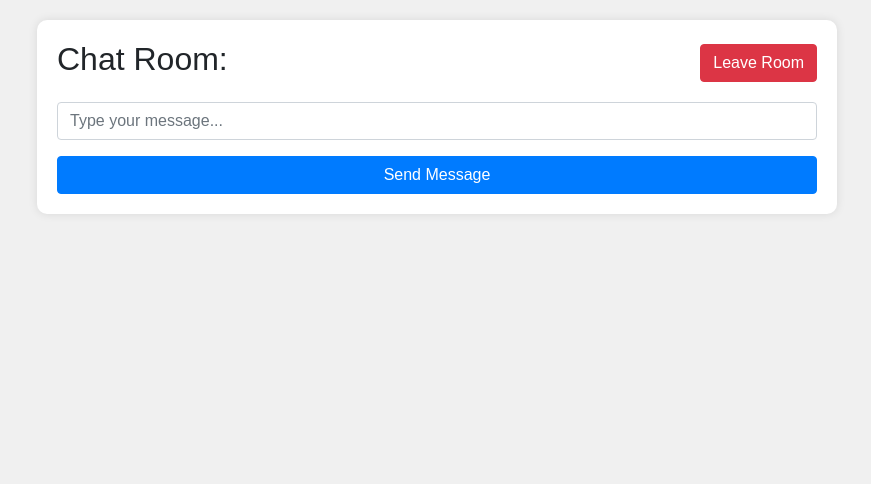
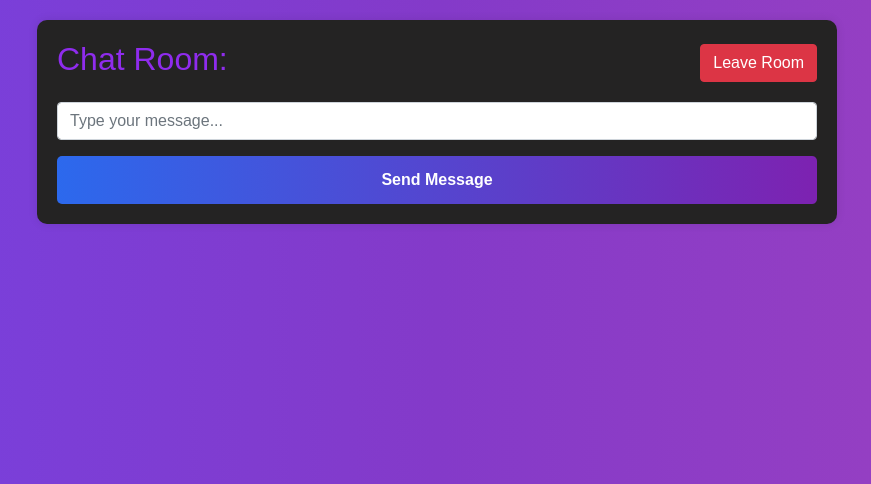
Before and after one commit to aniket-00/Chat-App, a Flask app: template templates/chats.html in a window 1280 px wide. Shown: the top 484 px of the page, without its empty margins (203-1074 px from the left). Run offline with Flask 3, Linux system fonts and the light colour scheme; the template is opened without the code that fills it, so the values that code supplies are empty; parts of the project's set-up code (start-up, migrations or seed data) failed here and were passed over; some libraries are stand-ins or nearby versions.

Commit message:
update styling

```diff
--- a/templates/chats.html
+++ b/templates/chats.html
@@ -8,20 +8,20 @@
   <style>
     body {
       font-family: Arial, sans-serif;
-      background-color: #f0f0f0;
+      background: linear-gradient(to right,#7641e0, #843ac9, #9c41c0);
       padding: 20px;
     }
     .container {
       max-width: 800px;
       margin: auto;
-      background: #fff;
+      background: #242323;
       padding: 20px;
       border-radius: 10px;
       box-shadow: 0 0 10px rgba(0,0,0,0.1);
     }
     .status-message {
       text-align: center;
-      color: #888;
+      color: #000000;
       font-style: italic;
       margin: 10px 0;
     }
@@ -36,6 +36,20 @@
       text-align: center;
       padding: 5px;
     }
+    .title {
+        color:#8f2ced
+    }
+    .btn-primary {
+        border-radius: 5px;
+        background: linear-gradient(to right, #2c69ed, #7d22b1);
+        color: #ffffff;
+        border: none;
+        padding: 0.75rem 1rem;
+        font-weight: 600;
+        cursor: pointer;
+        transition: background 0.3s ease;
+        width: 100%;
+    }
     #messages {
       display: flex;
       flex-direction: column;
@@ -49,7 +63,7 @@
     }
     .message.self {
       align-self: flex-end;
-      background-color: #DCF8C6;
+      background-color: #adcf93;
       border-bottom-right-radius: 0;
     }
     .message.other {
@@ -75,7 +89,7 @@
     }
     .status-message {
       align-self: center;
-      background-color: #f0f0f0;
+      background-color: #00db42;
       border-radius: 10px;
       padding: 5px 10px;
       margin: 10px 0;
@@ -86,7 +100,7 @@
   <div class="container">
 
     <div class="d-flex justify-content-between align-items-center">
-      <h2>Chat Room: <span id="roomName"></span></h2>
+      <h2 class="title">Chat Room: <span id="roomName"></span></h2>
       <button id="leaveRoomBtn" class="btn btn-danger" onclick="leaveRoom()">Leave Room</button>
     </div>
 
```
Also changed, not shown: templates/home.html (+14 -4 lines), templates/login.html (+5 -2 lines).
